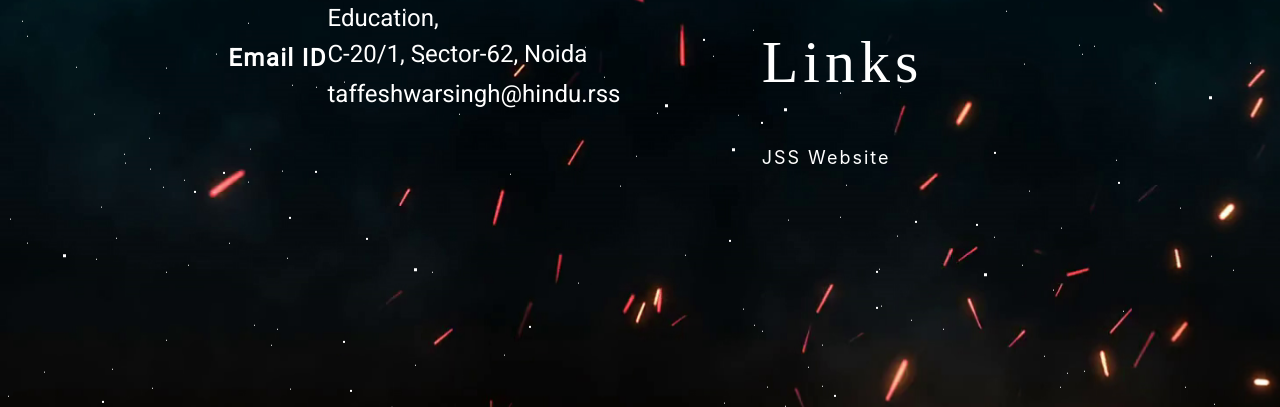
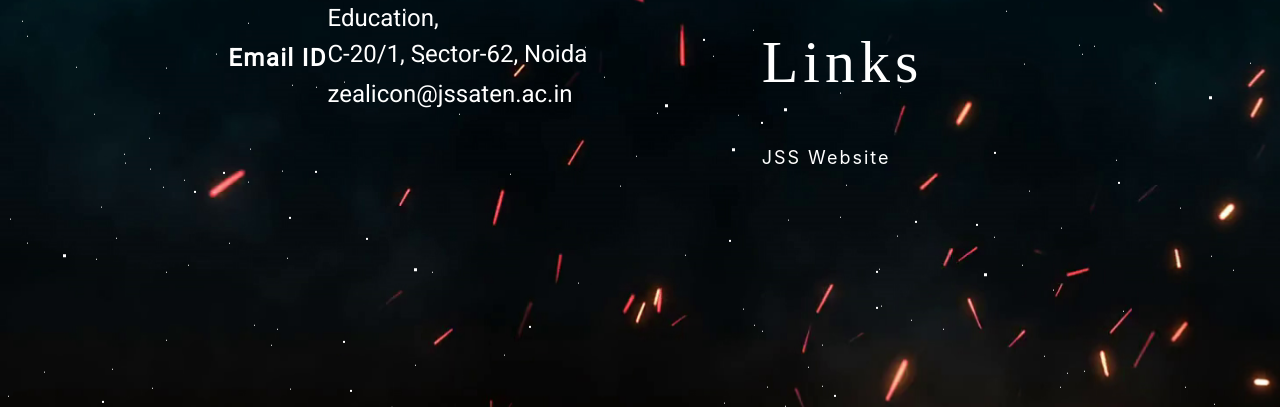
Before and after one commit to geekayush/CS-19, a plain HTML site: page index.html in a window 1280 px wide. Shown: the part 2043-2450 px from the top of the page. Drawn offline with nearby package versions, Linux system fonts and the light colour scheme; a web font is replaced by a local one.

Commit message:
Change email id

```diff
--- a/index.html
+++ b/index.html
@@ -293,7 +293,7 @@
             Email ID
           </div>
           <div class="contact-desc">
-            taffeshwarsingh@hindu.rss
+            zealicon@jssaten.ac.in
           </div>
         </div>
       </div>
```
